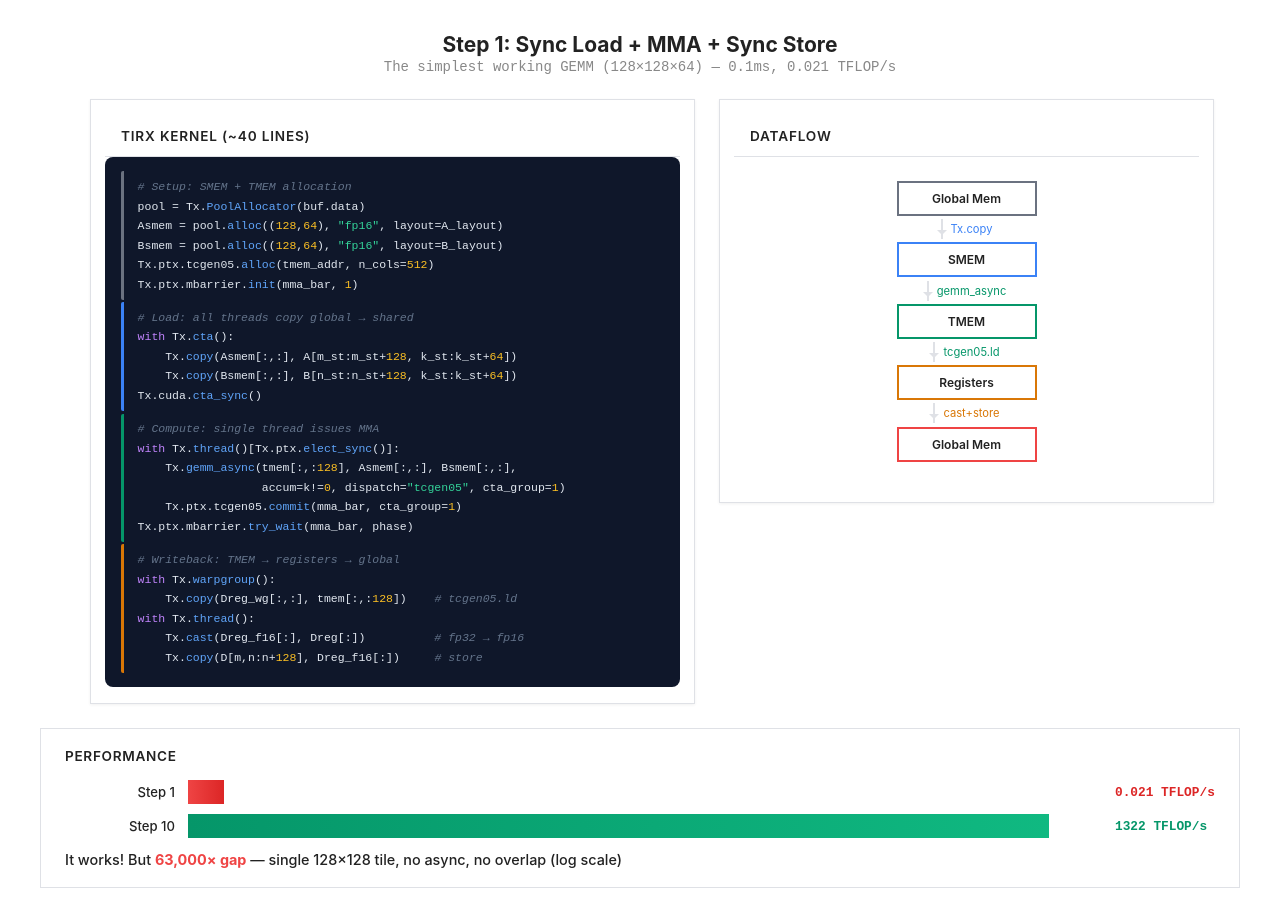
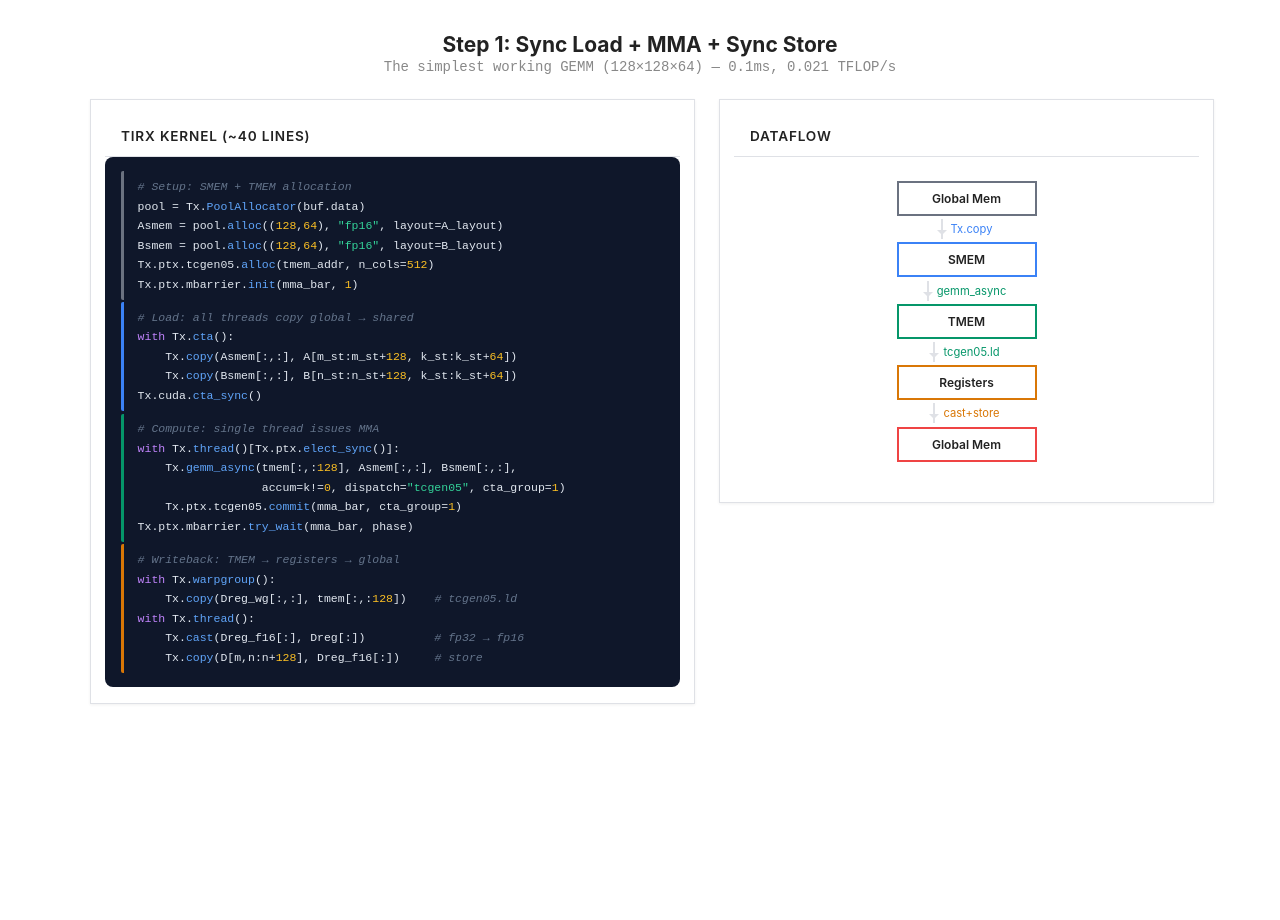
Before and after one commit to mlsyscourse/mlsyscourse.github.io, a Jekyll site: the page slides/tirx-gemm/demo/step1_annotated.html, which Jekyll copies as it is, in a window 1280 px wide. Built offline with Jekyll 4.4.1, drawn with Linux system fonts in a browser that asks for light colours.

Commit message:
Remove performance bar from step1 annotated slide

```diff
--- a/slides/tirx-gemm/demo/step1_annotated.html
+++ b/slides/tirx-gemm/demo/step1_annotated.html
@@ -124,71 +124,6 @@
   .arrow.active.a-orange .arrow-line       { background: #d97706; }
   .arrow.active.a-orange .arrow-line::after { border-top-color: #d97706; }
 
-  /* Bottom performance bar */
-  .perf-bar {
-    margin-top: 1.5rem;
-    background: var(--bg-surface);
-    border: 1px solid var(--border);
-    border-radius: var(--radius);
-    padding: 1.2rem 1.5rem;
-  }
-  .perf-bar h3 {
-    font-size: 0.85rem;
-    font-weight: 600;
-    color: var(--text-muted);
-    text-transform: uppercase;
-    letter-spacing: 0.05em;
-    margin-bottom: 1rem;
-  }
-  .bar-row {
-    display: flex;
-    align-items: center;
-    margin-bottom: 0.6rem;
-    gap: 0.8rem;
-  }
-  .bar-label {
-    width: 110px;
-    font-size: 0.82rem;
-    font-weight: 500;
-    text-align: right;
-    flex-shrink: 0;
-  }
-  .bar-val {
-    font-size: 0.8rem;
-    font-weight: 700;
-    font-family: 'SF Mono','Fira Code',monospace;
-    white-space: nowrap;
-    margin-left: 8px;
-    min-width: 100px;
-  }
-  .bar-track {
-    flex: 1;
-    height: 24px;
-    background: var(--bg-elevated);
-    border-radius: var(--radius-sm);
-    overflow: hidden;
-    position: relative;
-  }
-  .bar-fill {
-    height: 100%;
-    border-radius: var(--radius-sm);
-    display: flex;
-    align-items: center;
-    padding-left: 0.6rem;
-    font-size: 0.75rem;
-    font-weight: 600;
-    color: #fff;
-    transition: width 0.8s ease;
-  }
-  .bar-fill.red   { background: linear-gradient(90deg, #ef4444, #dc2626); }
-  .bar-fill.green { background: linear-gradient(90deg, #059669, #10b981); }
-  .perf-note {
-    margin-top: 0.8rem;
-    font-size: 0.9rem;
-    color: var(--text-muted);
-    font-weight: 500;
-  }
-  .perf-note strong { color: #ef4444; }
 </style>
 </head>
 <body>
@@ -235,25 +170,6 @@
     </div>
   </div>
 
-  <!-- Bottom performance bar -->
-  <div class="perf-bar">
-    <h3>Performance</h3>
-    <div class="bar-row">
-      <div class="bar-label">Step 1</div>
-      <div class="bar-track">
-        <div class="bar-fill red" style="width: 4%;">&nbsp;</div>
-      </div>
-      <span class="bar-val" style="color:#dc2626;">0.021 TFLOP/s</span>
-    </div>
-    <div class="bar-row">
-      <div class="bar-label">Step 10</div>
-      <div class="bar-track">
-        <div class="bar-fill green" style="width: 95%;">&nbsp;</div>
-      </div>
-      <span class="bar-val" style="color:#059669;">1322 TFLOP/s</span>
-    </div>
-    <p class="perf-note">It works! But <strong>63,000× gap</strong> — single 128×128 tile, no async, no overlap (log scale)</p>
-  </div>
 
 <script>
 (function () {
```
